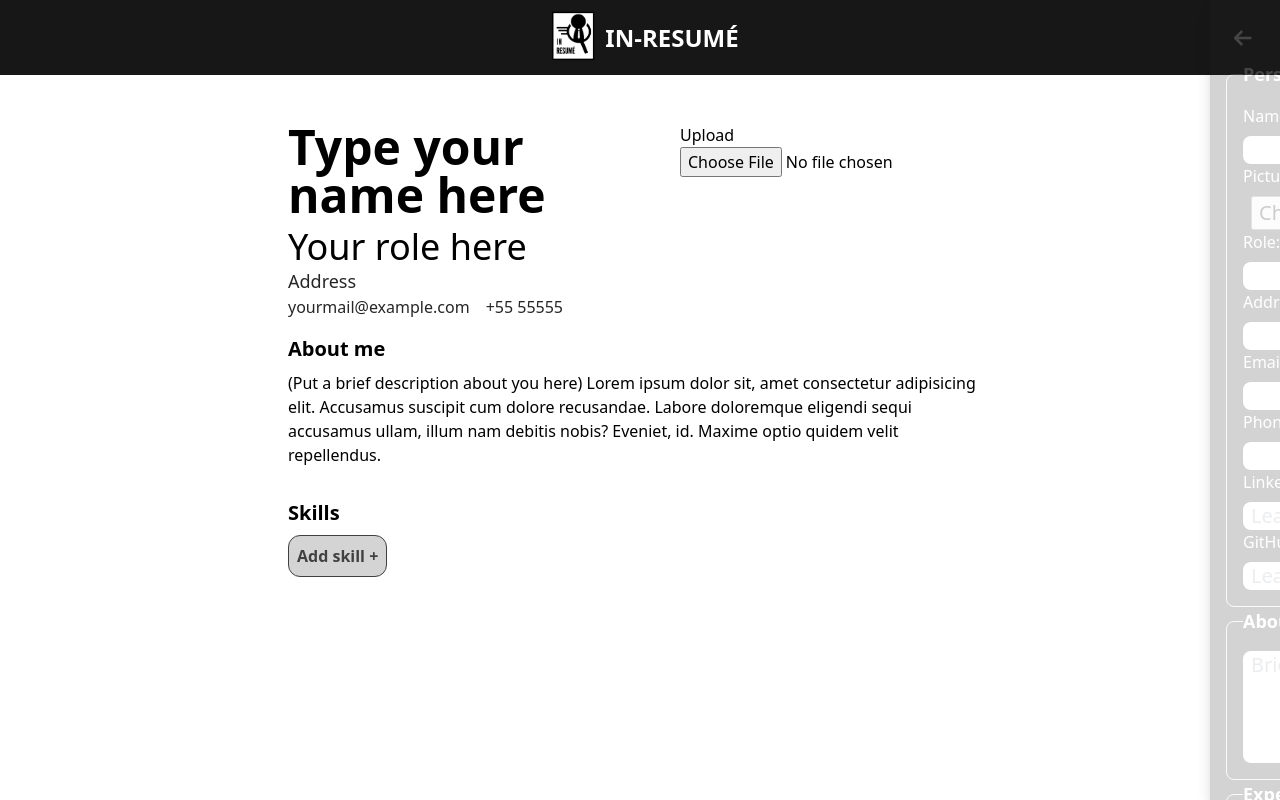
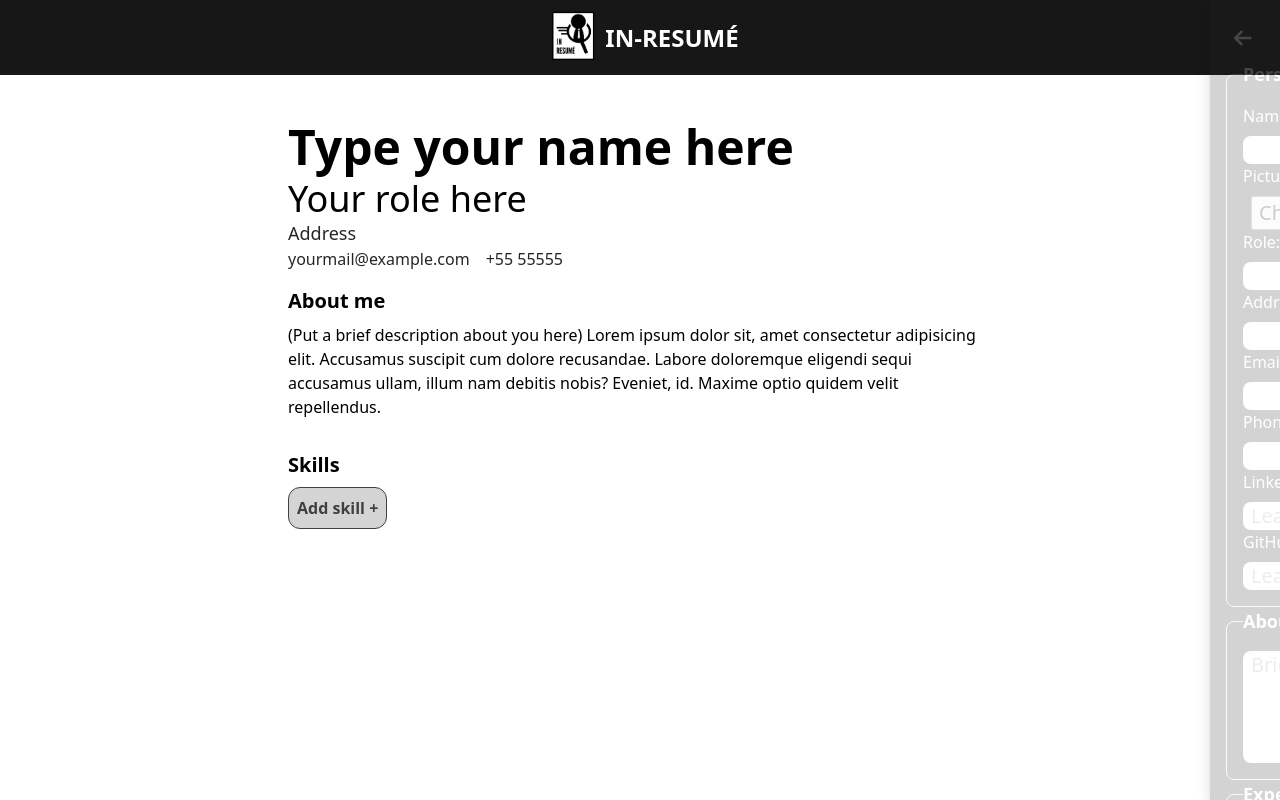
Before and after one commit to DeikuModder/in-resume, a React (Vite) app: page / in a window 1280 px wide. Built offline with nearby package versions, Linux system fonts and the light colour scheme.

Commit message:
remove input for picture

```diff
--- a/src/components/resume-components/Hero.tsx
+++ b/src/components/resume-components/Hero.tsx
@@ -1,18 +1,9 @@
 import useCVInfo from "@/hooks/useCVInfo";
 import { faTrash } from "@fortawesome/free-solid-svg-icons";
 import { FontAwesomeIcon } from "@fortawesome/react-fontawesome";
-import { useRef } from "react";
 
 const Hero = () => {
   const { cvInfo, setCvInfo } = useCVInfo();
-  const imageInputRef = useRef(null);
-
-  const handleImageUpload = (event) => {
-    const file = event.target.files[0];
-    const url = URL.createObjectURL(file);
-
-    setCvInfo({ ...cvInfo, pictureUrl: url });
-  };
 
   const handleDeleteImage = () => {
     setCvInfo({ ...cvInfo, pictureUrl: "" });
@@ -25,7 +16,7 @@ const Hero = () => {
           {cvInfo.name ? cvInfo.name : "Type your name here"}
         </h3>
 
-        {cvInfo.pictureUrl ? (
+        {cvInfo?.pictureUrl && (
           <div>
             <img
               src={cvInfo.pictureUrl}
@@ -39,16 +30,6 @@ const Hero = () => {
               <FontAwesomeIcon icon={faTrash} />
             </button>
           </div>
-        ) : (
-          <label className="hideOnPrint">
-            Upload
-            <input
-              type="file"
-              id="image-input"
-              ref={imageInputRef}
-              onChange={handleImageUpload}
-            />
-          </label>
         )}
       </div>
 
```
